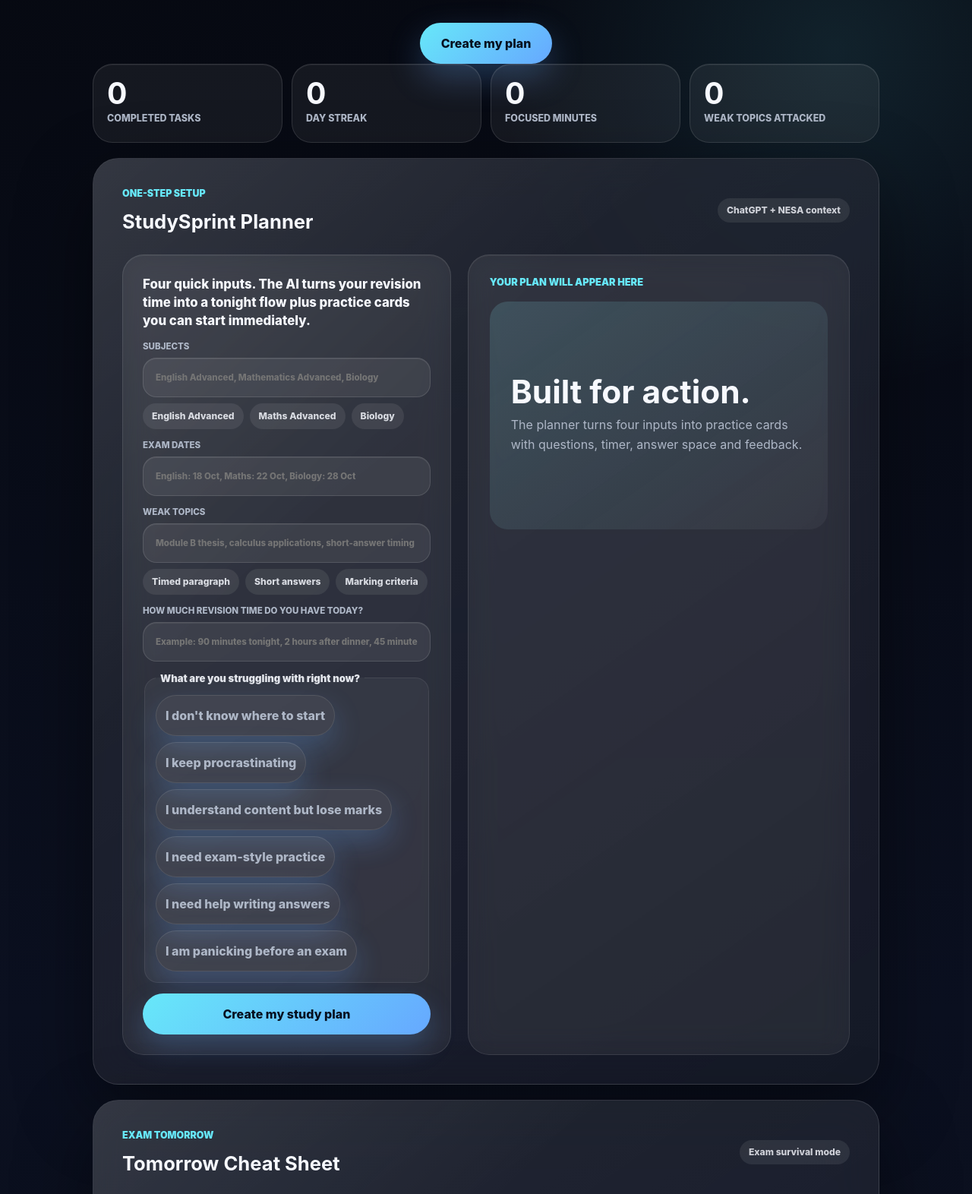
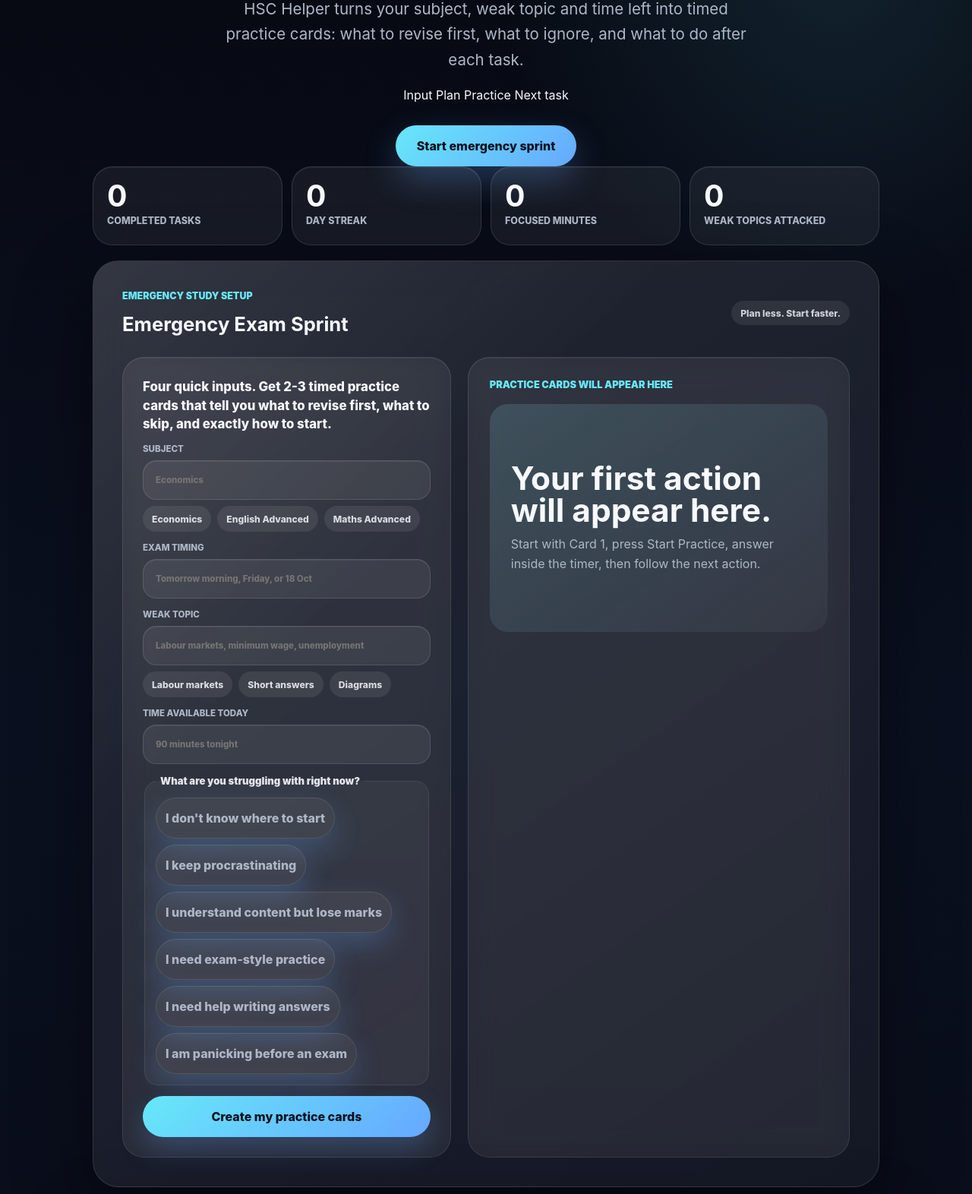
Before and after one commit to tomjin572-sudo/hschelper-1, a website: page index.html in a window 1280 px wide. Shown: the part 455-2027 px from the top of the page at 76% size. Drawn offline with Linux system fonts and the light colour scheme.

```diff
--- a/index.html
+++ b/index.html
@@ -4,8 +4,8 @@
     <meta charset="UTF-8" />
     <meta name="viewport" content="width=device-width, initial-scale=1.0" />
     <title>HSC Helper</title>
-    <link rel="stylesheet" href="./styles.css" />
-    <link rel="stylesheet" href="./evening-plan.css" />
+    <link rel="stylesheet" href="./styles.css?v=20260527-ui" />
+    <link rel="stylesheet" href="./evening-plan.css?v=20260527-ui" />
   </head>
   <body>
     <div class="app-shell">
@@ -18,7 +18,7 @@
           </span>
           <div>
             <strong>HSC Helper</strong>
-            <span>AI question execution system</span>
+            <span>1-day exam sprint planner</span>
           </div>
         </div>
 
@@ -31,12 +31,18 @@
       <main>
         <header class="hero simple-hero" id="overview">
           <div>
-            <p class="eyebrow">AI HSC Question Execution</p>
-            <h1>Stop planning. Start solving.</h1>
+            <p class="eyebrow">1-day pre-exam emergency revision</p>
+            <h1>Exam tomorrow? Get your next 3 study actions.</h1>
             <p class="hero-copy">
-              Add your subjects, dates, weak topics and study time. Get high-ROI tasks, real HSC-style questions and a timed focus session.
+              HSC Helper turns your subject, weak topic and time left into timed practice cards: what to revise first, what to ignore, and what to do after each task.
             </p>
-            <a class="hero-cta" href="#study-sprint">Create my plan</a>
+            <div class="hero-flow" aria-label="Study workflow">
+              <span>Input</span>
+              <span>Plan</span>
+              <span>Practice</span>
+              <span>Next task</span>
+            </div>
+            <a class="hero-cta" href="#study-sprint">Start emergency sprint</a>
           </div>
         </header>
 
@@ -50,55 +56,55 @@
         <section class="study-sprint panel" id="study-sprint">
           <div class="panel-heading">
             <div>
-              <p class="eyebrow">One-step setup</p>
-              <h2>StudySprint Planner</h2>
+              <p class="eyebrow">Emergency study setup</p>
+              <h2>Emergency Exam Sprint</h2>
             </div>
-            <span class="mode-pill">ChatGPT + NESA context</span>
+            <span class="mode-pill">Plan less. Start faster.</span>
           </div>
 
           <div class="sprint-layout">
             <form class="sprint-form" id="studySprintForm">
-              <p class="form-intro">Four quick inputs. The AI turns your revision time into a tonight flow plus practice cards you can start immediately.</p>
+              <p class="form-intro">Four quick inputs. Get 2-3 timed practice cards that tell you what to revise first, what to skip, and exactly how to start.</p>
 
               <label>
-                Subjects
-                <input id="subjectsInput" type="text" placeholder="English Advanced, Mathematics Advanced, Biology" />
+                Subject
+                <input id="subjectsInput" type="text" placeholder="Economics" />
               </label>
               <div class="chip-row" aria-label="Popular subjects">
+                <button type="button" class="input-chip" data-target="#subjectsInput" data-value="Economics">Economics</button>
                 <button type="button" class="input-chip" data-target="#subjectsInput" data-value="English Advanced">English Advanced</button>
                 <button type="button" class="input-chip" data-target="#subjectsInput" data-value="Mathematics Advanced">Maths Advanced</button>
-                <button type="button" class="input-chip" data-target="#subjectsInput" data-value="Biology">Biology</button>
               </div>
 
               <label>
-                Exam dates
-                <input id="examDatesInput" type="text" placeholder="English: 18 Oct, Maths: 22 Oct, Biology: 28 Oct" />
+                Exam timing
+                <input id="examDatesInput" type="text" placeholder="Tomorrow morning, Friday, or 18 Oct" />
               </label>
 
               <label>
-                Weak topics
-                <input id="weakTopicsInput" type="text" placeholder="Module B thesis, calculus applications, short-answer timing" />
+                Weak topic
+                <input id="weakTopicsInput" type="text" placeholder="Labour markets, minimum wage, unemployment" />
               </label>
               <div class="chip-row" aria-label="Common weak topics">
-                <button type="button" class="input-chip" data-target="#weakTopicsInput" data-value="timed paragraph practice">Timed paragraph</button>
-                <button type="button" class="input-chip" data-target="#weakTopicsInput" data-value="exam-style short answers">Short answers</button>
-                <button type="button" class="input-chip" data-target="#weakTopicsInput" data-value="marking criteria">Marking criteria</button>
+                <button type="button" class="input-chip" data-target="#weakTopicsInput" data-value="labour markets">Labour markets</button>
+                <button type="button" class="input-chip" data-target="#weakTopicsInput" data-value="short-answer timing">Short answers</button>
+                <button type="button" class="input-chip" data-target="#weakTopicsInput" data-value="diagram practice">Diagrams</button>
               </div>
 
               <label>
-                How much revision time do you have today?
-                <input id="studyTimeInput" type="text" placeholder="Example: 90 minutes tonight, 2 hours after dinner, 45 minutes before bed" />
+                Time available today
+                <input id="studyTimeInput" type="text" placeholder="90 minutes tonight" />
               </label>
 
-              <button class="primary-cta" type="submit">Create my study plan</button>
+              <button class="primary-cta" type="submit">Create my practice cards</button>
             </form>
 
             <article class="sprint-output" aria-live="polite">
-              <span id="sprintOutputLabel">Your plan will appear here</span>
+              <span id="sprintOutputLabel">Practice cards will appear here</span>
               <div id="sprintOutput">
                 <div class="empty-plan">
-                  <strong>Built for action.</strong>
-                  <p>The planner turns four inputs into practice cards with questions, timer, answer space and feedback.</p>
+                  <strong>Your first action will appear here.</strong>
+                  <p>Start with Card 1, press Start Practice, answer inside the timer, then follow the next action.</p>
                 </div>
               </div>
             </article>
@@ -124,7 +130,7 @@
       <div class="focus-shell" role="dialog" aria-modal="true" aria-labelledby="focusTaskTitle">
         <button class="ghost-close" id="closeFocusButton" type="button">Exit</button>
         <div class="focus-task">
-          <p class="eyebrow">Focus session</p>
+          <p class="eyebrow">Timed practice session</p>
           <h2 id="focusTaskTitle">Start practice</h2>
           <p id="focusTaskText"></p>
           <div class="focus-meta">
@@ -156,7 +162,7 @@
           <article class="question-engine">
             <div class="question-engine-head">
               <div>
-                <strong>Question Engine</strong>
+                <strong>Practice Questions</strong>
                 <p id="questionEngineBrief">Solve the questions below inside the timer.</p>
               </div>
               <span id="questionProgress">0/0 complete</span>
@@ -183,26 +189,25 @@
 
         <div class="completion-screen" id="completionScreen" hidden>
           <p class="eyebrow">Session completed</p>
-          <h2>Momentum banked.</h2>
+          <h2>Next action ready.</h2>
           <p id="completionFeedback"></p>
           <div class="completion-grid">
             <div><strong id="completionMinutes">25</strong><span>Focused minutes</span></div>
             <div><strong id="completionImpact">High</strong><span>Marks impact</span></div>
-            <div><strong id="completionNext">Next card</strong><span>Recommended next</span></div>
+            <div><strong id="completionNext">Next card</strong><span>Next action</span></div>
           </div>
-          <button id="continueButton" type="button">Continue</button>
+          <button id="continueButton" type="button">Back to cards</button>
         </div>
       </div>
     </section>
 
-    <script src="./reliability.js"></script>
-    <script src="./feedback-fix.js"></script>
-    <script src="./evening-plan.js"></script>
-    <script src="./app.js"></script>
-    <script src="./cards-fallback.js"></script>
-    <script src="./workflow.js"></script>
-    <script src="./study-pack.js"></script>
-    <script src="./cheat-sheet.js"></script>
-    <script src="./flow-simplify.js"></script>
+    <script src="./reliability.js?v=20260527-ui"></script>
+    <script src="./feedback-fix.js?v=20260527-debug-flow"></script>
+    <script src="./evening-plan.js?v=20260527-product-flow"></script>
+    <script src="./app.js?v=20260527-product-flow"></script>
+    <script src="./cards-fallback.js?v=20260527-product-flow"></script>
+    <script src="./workflow.js?v=20260527-product-flow"></script>
+    <script src="./flow-simplify.js?v=20260527-debug-flow-3"></script>
+    <script src="./study-pack.js?v=20260527-debug-flow"></script>
   </body>
 </html>
```
